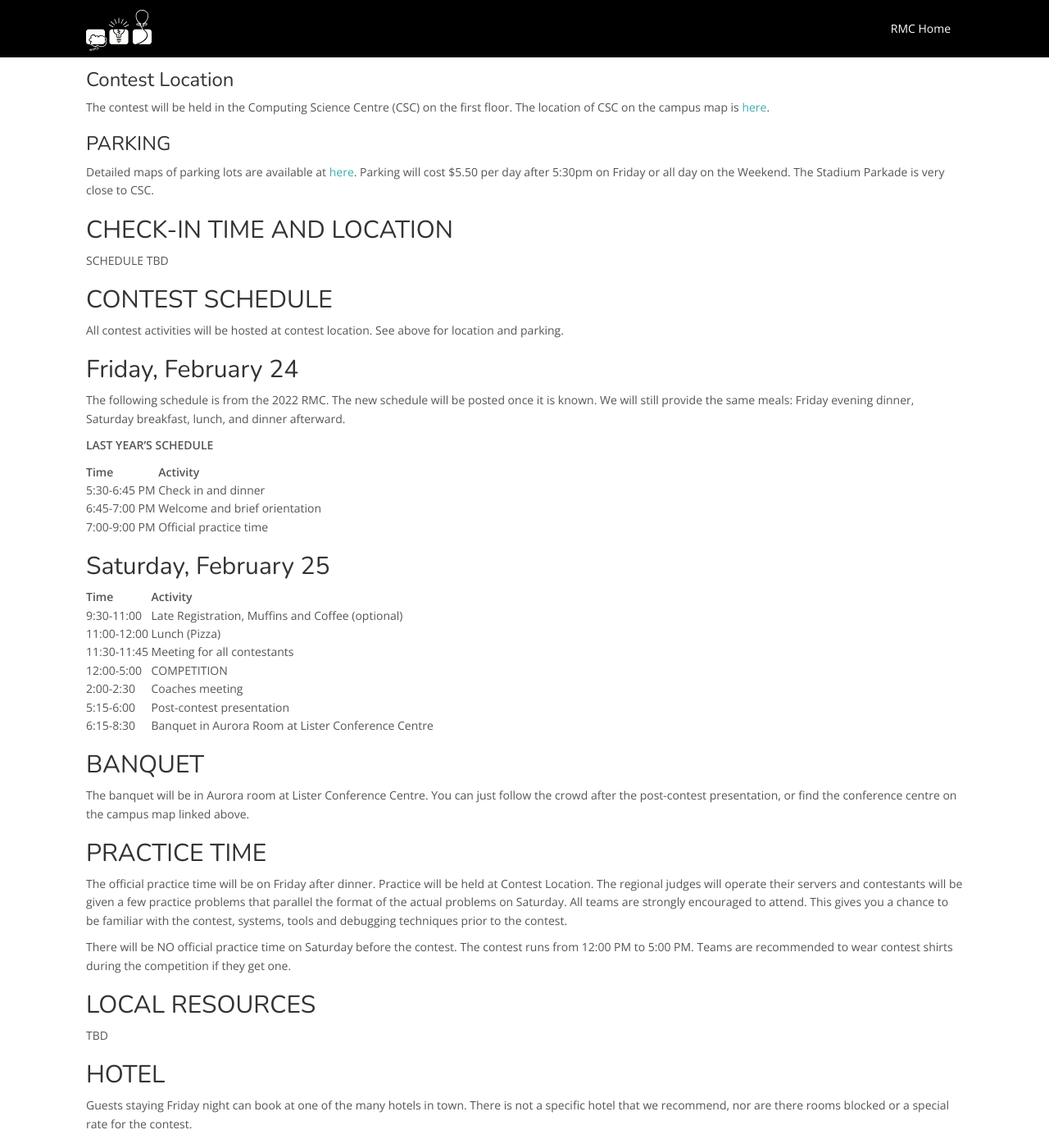
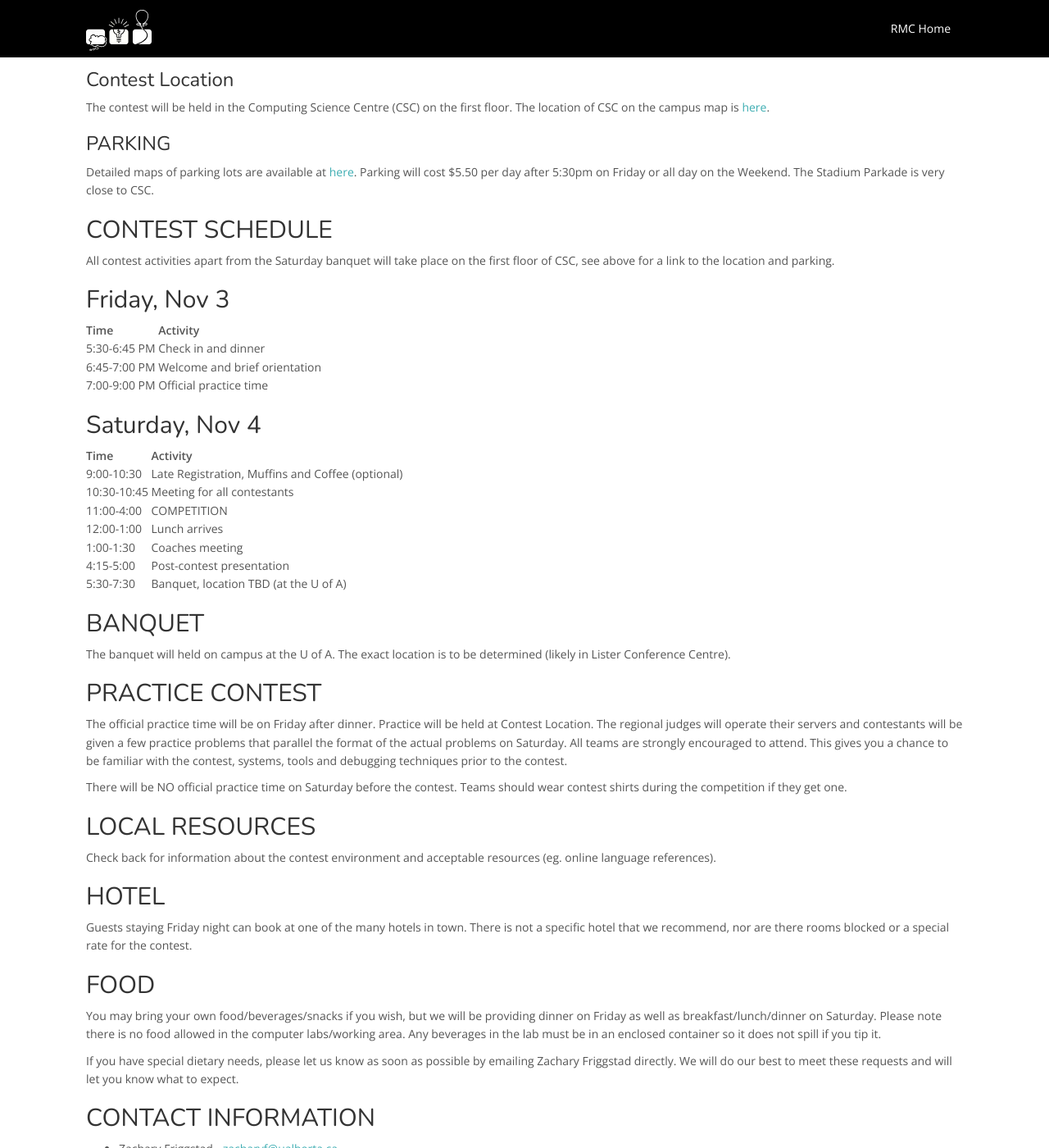
Before and after one commit to icpc/na-rocky-mountain-web, a Jekyll site: the page built from docs/alberta/index.md, in a window 1280 px wide and 1400 px high, scrolled down 292 px. Shown: the whole window at 82% size. Built offline with Jekyll 4.4.1, drawn with Linux system fonts in a browser that asks for light colours; nearby versions of some CDN libraries; our own code applies the rules of GitHub Pages for plain Markdown files.

Commit message:
ualberta description tweaks

```diff
--- a/docs/alberta/index.md
+++ b/docs/alberta/index.md
@@ -19,20 +19,11 @@ The contest will be held in the Computing Science Centre (CSC) on the first floo
 
 Detailed maps of parking lots are available at [here](https://www.ualberta.ca/parking-services). Parking will cost $5.50 per day after 5:30pm on Friday or all day on the Weekend. The Stadium Parkade is very close to CSC.
 
-## CHECK-IN TIME AND LOCATION
-
-SCHEDULE TBD
-
 ## CONTEST SCHEDULE
 
-All contest activities will be hosted at contest location. See above for location and parking.
+All contest activities apart from the Saturday banquet will take place on the first floor of CSC, see above for a link to the location and parking.
 
-## Friday, February 24
-
-The following schedule is from the 2022 RMC. The new schedule
-will be posted once it is known. We will still provide the same meals: Friday evening dinner, Saturday breakfast, lunch, and dinner afterward.
-
-**LAST YEAR'S SCHEDULE**
+## Friday, Nov 3
 
 | Time         |     | Activity                      |
 | ------------ | --- | ----------------------------- |
@@ -40,32 +31,31 @@ will be posted once it is known. We will still provide the same meals: Friday ev
 | 6:45-7:00 PM |     | Welcome and brief orientation |
 | 7:00-9:00 PM |     | Official practice time        |
 
-## Saturday, February 25
+## Saturday, Nov 4
 
 | Time       |     | Activity                              |
 | ---------- | --- | ------------------------------------- |
-| 9:30-11:00 |     | Late Registration, Muffins and Coffee (optional)                 |
-| 11:00-12:00 |    | Lunch (Pizza) |
-| 11:30-11:45 |     | Meeting for all contestants           |
-| 12:00-5:00 |     | COMPETITION |
-| 2:00-2:30 |     | Coaches meeting                       |
-| 5:15-6:00  |     | Post-contest presentation         |
-| 6:15-8:30 |     | Banquet in Aurora Room at Lister Conference Centre |
+| 9:00-10:30 |     | Late Registration, Muffins and Coffee (optional)                 |
+| 10:30-10:45 |     | Meeting for all contestants           |
+| 11:00-4:00 |     | COMPETITION |
+| 12:00-1:00 |     | Lunch arrives |
+| 1:00-1:30 |     | Coaches meeting                       |
+| 4:15-5:00  |     | Post-contest presentation         |
+| 5:30-7:30 |     | Banquet, location TBD (at the U of A) |
 
 ## BANQUET
-The banquet will be in Aurora room at Lister Conference Centre. You can just follow the crowd after the post-contest presentation, or find the conference centre on the campus map linked above.
+The banquet will held on campus at the U of A. The exact location is to be determined (likely in Lister Conference Centre).
 
-
-## PRACTICE TIME
+## PRACTICE CONTEST
 
 The official practice time will be on Friday after dinner. Practice will be held at Contest Location. The regional judges will operate their servers and contestants will be given a few practice problems that parallel the format of the actual problems on Saturday. All teams are strongly encouraged to attend. This gives you a chance to be familiar with the contest, systems, tools and debugging techniques prior to the contest.
 
 There will be NO official practice time on Saturday before the contest.
-The contest runs from 12:00 PM to 5:00 PM. Teams are recommended to wear contest shirts during the competition if they get one.
+Teams should wear contest shirts during the competition if they get one.
 
 ## LOCAL RESOURCES
 
-TBD
+Check back for information about the contest environment and acceptable resources (eg. online language references).
 
 ## HOTEL
 
```
